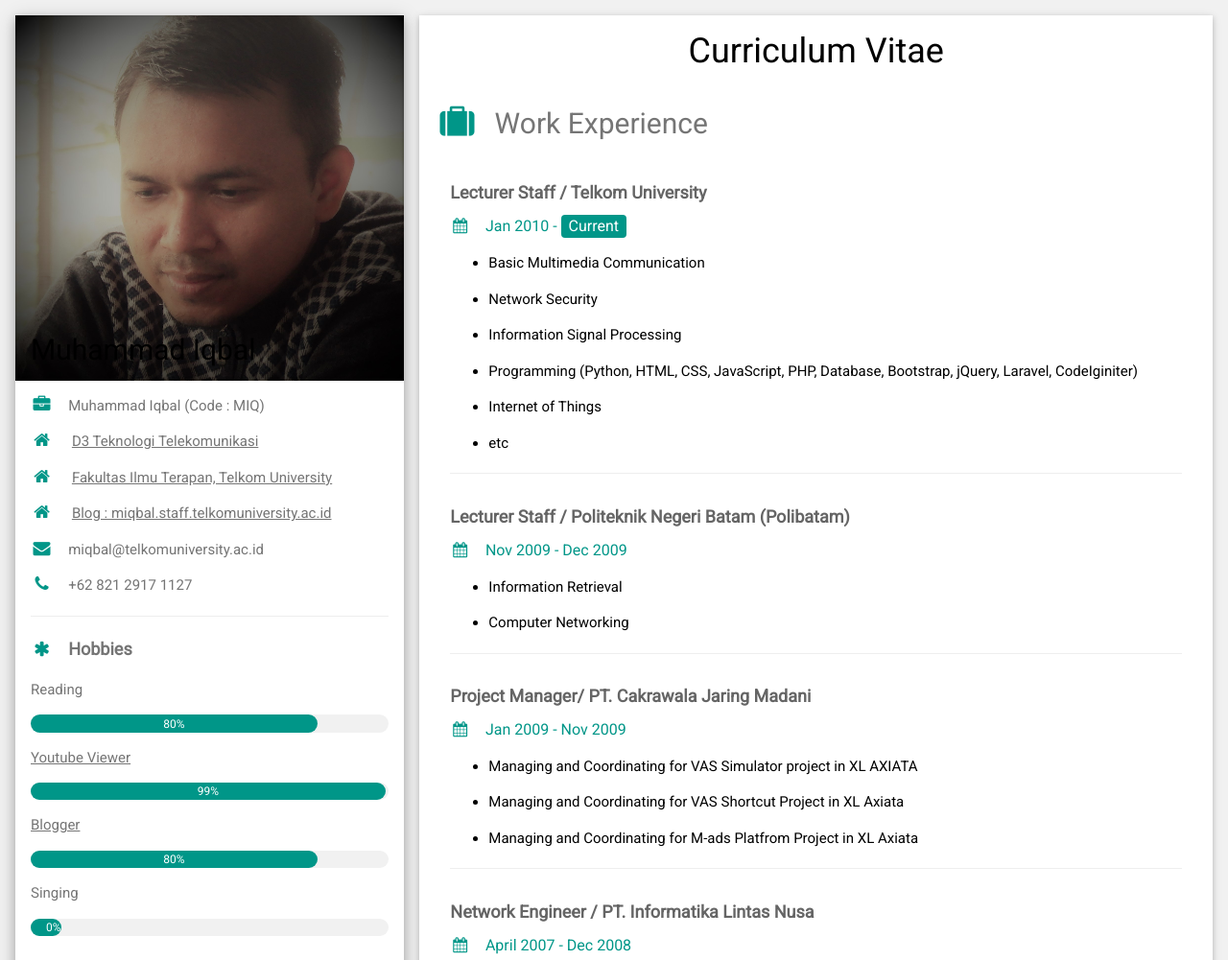
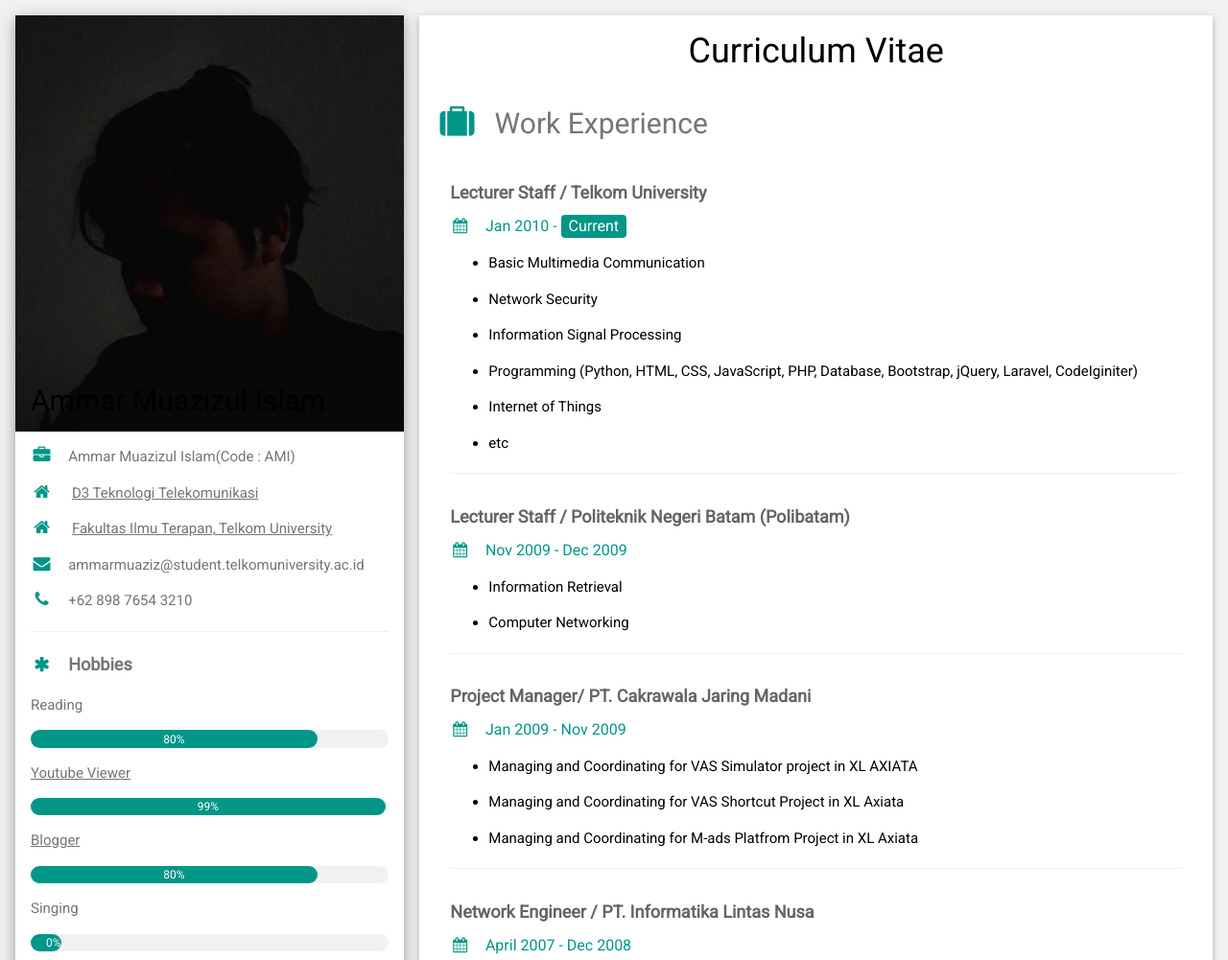
Before and after one commit to ammarmi06/ammarmi06.github.io, a plain HTML site: page index.html in a window 1280 px wide. Shown: the top 1001 px of the page at 96% size. Drawn offline with nearby package versions, Linux system fonts and the light colour scheme.

Commit message:
merubah MIQ dan semua yang bersangkutan menjadi AMI tahap 1 seperti nama title, nomor telfon, email dan nama serta code

```diff
--- a/index.html
+++ b/index.html
@@ -1,6 +1,6 @@
 <!DOCTYPE html>
 <html>
-  <title>MIQ CV</title>
+  <title>Ammar The God of Mischief CV</title>
   <meta charset="UTF-8" />
   <meta name="viewport" content="width=device-width, initial-scale=1" />
   <link rel="stylesheet" href="https://www.w3schools.com/w3css/4/w3.css" />
@@ -27,18 +27,17 @@
         <div class="w3-third">
           <div class="w3-white w3-text-grey w3-card-4">
             <div class="w3-display-container">
-              <img src="aset/miq.JPG" style="width: 100%" alt="miq picture" />
+              <img src="aset/ammar.jpeg" style="width: 100%" alt="AMI picture" />
               <div class="w3-display-bottomleft w3-container w3-text-black">
-                <h2>Muhammad Iqbal</h2>
+                <h2>Ammar Muazizul Islam</h2>
               </div>
             </div>
             <div class="w3-container">
-              <p><i class="fa fa-briefcase fa-fw w3-margin-right w3-large w3-text-teal"></i>Muhammad Iqbal (Code : MIQ)</p>
+              <p><i class="fa fa-briefcase fa-fw w3-margin-right w3-large w3-text-teal"></i>Ammar Muazizul Islam(Code : AMI)</p>
               <p><i class="fa fa-home fa-fw w3-margin-right w3-large w3-text-teal"></i> <a href="https://dte.telkomuniversity.ac.id/" target="_blank">D3 Teknologi Telekomunikasi </a></p>
               <p><i class="fa fa-home fa-fw w3-margin-right w3-large w3-text-teal"></i> <a href="https://www.telkomuniversity.ac.id/" target="_blank">Fakultas Ilmu Terapan, Telkom University</a></p>
-              <p><i class="fa fa-home fa-fw w3-margin-right w3-large w3-text-teal"></i> <a href="https://miqbal.staff.telkomuniversity.ac.id/" target="_blank">Blog : miqbal.staff.telkomuniversity.ac.id</a></p>
-              <p><i class="fa fa-envelope fa-fw w3-margin-right w3-large w3-text-teal"></i>miqbal@telkomuniversity.ac.id</p>
-              <p><i class="fa fa-phone fa-fw w3-margin-right w3-large w3-text-teal"></i>+62 821 2917 1127</p>
+              <p><i class="fa fa-envelope fa-fw w3-margin-right w3-large w3-text-teal"></i>ammarmuaziz@student.telkomuniversity.ac.id</p>
+              <p><i class="fa fa-phone fa-fw w3-margin-right w3-large w3-text-teal"></i>+62 898 7654 3210</p>
               <hr />
 
               <p class="w3-large">
```
Also changed, not shown: aset/ammar.jpeg (added).
